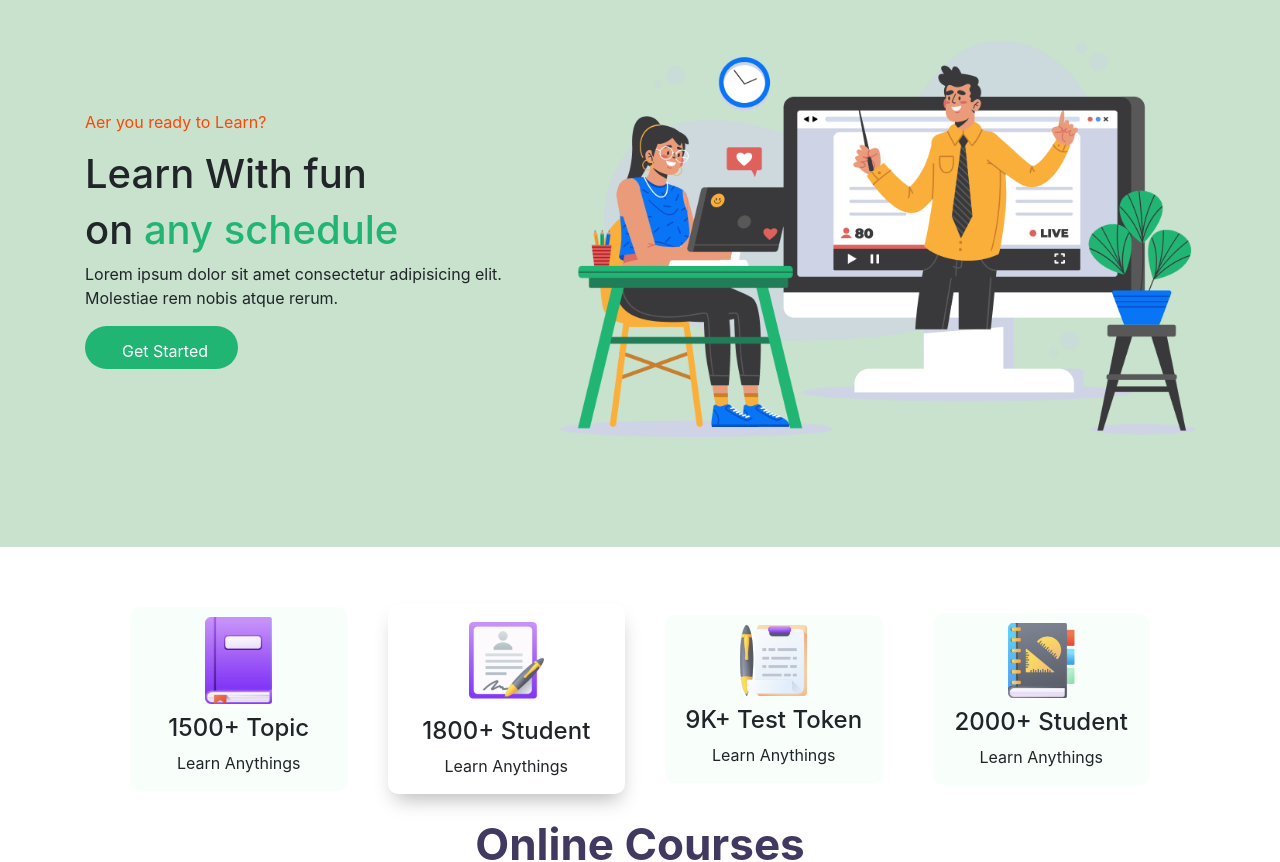
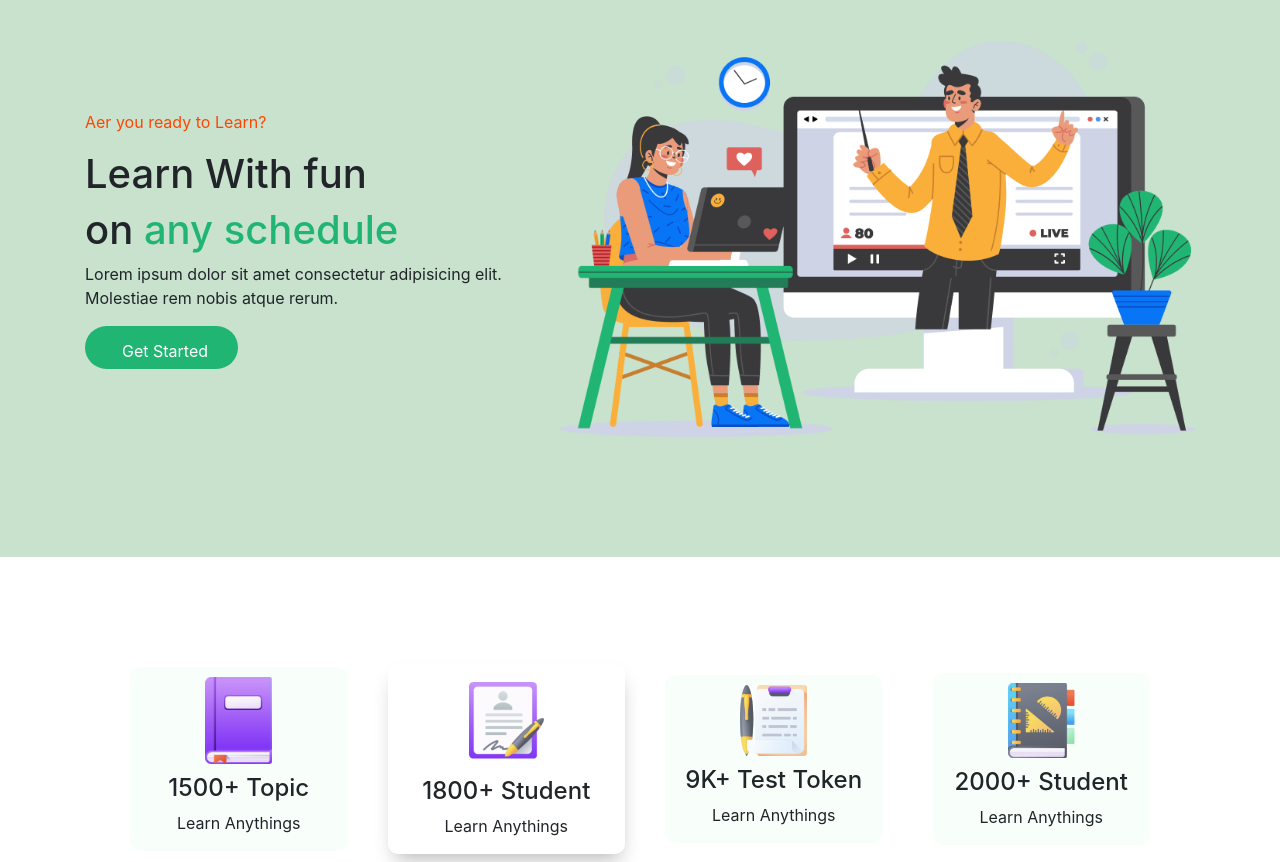
Before and after one commit to bashirdev/E-school-project, a plain HTML site: page index.html in a window 1280 px wide. Shown: the part 94-956 px from the top of the page. Drawn offline with nearby package versions, Linux system fonts and the light colour scheme.

Commit message:
only changed some padding-bottom

```diff
--- a/css/style.css
+++ b/css/style.css
@@ -9,7 +9,7 @@ body{
 
 .nav-section{
     background-color: rgb(200, 226, 205);
-    padding-bottom: 10px;
+    padding-bottom: 20px;
 }
 
 .custom-nav{
@@ -88,7 +88,7 @@ margin-right: 35px;
 
    .learn-icon{
     /* margin:100px 100px; */
-    padding: 50px 50px;
+    padding: 100px 50px;
 }
 
    .icon-bg img{
@@ -131,7 +131,7 @@ margin-right: 35px;
    /* online-courses start here */
 
    .online-courses{
-       padding-bottom: 80px;
+       padding-bottom: 100px;
    }
 
 .online-courses, .card{
```
